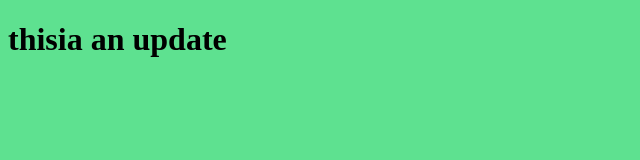
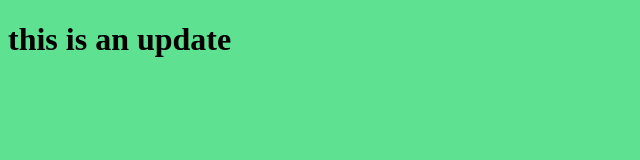
Before and after one commit to sara000009/myproject, a plain HTML site: page index.html in a window 1280 px wide. Shown: the full height of the page, 0-640 px from the left. Drawn offline with Linux system fonts and the light colour scheme.

Commit message:
edit the html file

```diff
--- a/index.html
+++ b/index.html
@@ -7,7 +7,7 @@
   <link rel="stylesheet" href="style.css">
 </head>
 <body>
-  <h1> thisia an  update </h1>
+  <h1> this is  an  update </h1>
   <script src="app.js"></script>
 </body>
 </html>
```
